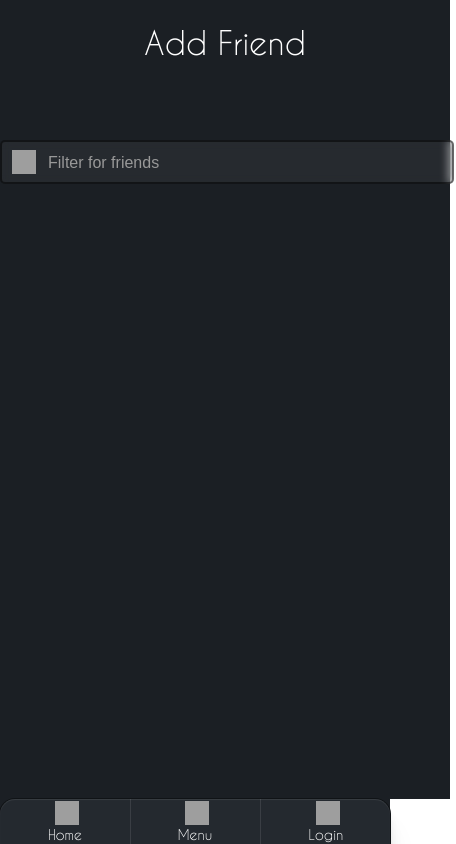
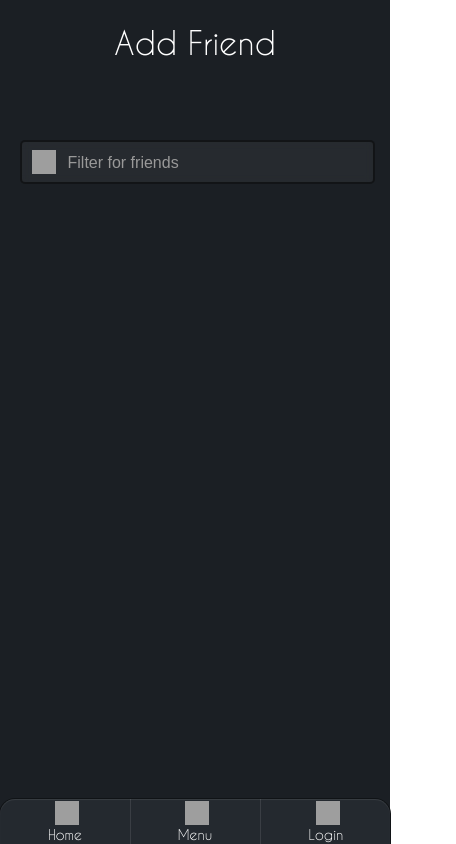
Before and after one commit to Loopie-games/EmilseBilseFrontend, a React (Create React App) app: page /user/addfriend in a window 390 px wide. Shown: the whole page, 456 px wide, since content can reach past the window. Built offline with nearby package versions, Linux system fonts and the light colour scheme; grey boxes are pictures that could not be loaded.

Commit message:
friendship and tiles updated for mobile

```diff
--- a/src/components/friendsPages/friends/friends.scss
+++ b/src/components/friendsPages/friends/friends.scss
@@ -9,7 +9,8 @@
     color: #fff;
     transition: height 0.2s ease-in-out;
     align-items: center;
-    overflow: hidden;
+    max-width: 450px;
+    width: 100%;
 
     .Friends-Wrapper {
         width: 100%;
--- a/src/pages/friendsPage/friendsPage.scss
+++ b/src/pages/friendsPage/friendsPage.scss
@@ -17,8 +17,16 @@
         display: flex;
         flex-direction: column;
         align-items: center;
-        max-width: 450px;
-        width: 450px;
+
+        @media screen and (min-width: 500px) {
+            width: 100% !important;
+            max-width: 100% !important;
+        }
+
+        @media screen and (max-width: 500px) {
+            width: 90% !important;
+        }
+
         height: 100%;
 
         .FriendsPage-Title {
@@ -36,9 +44,19 @@
         }
 
         .FriendsPage-Searchbar {
-            width: 100%;
             height: 40px;
-            margin-bottom: 40px;
+
+            @media screen and (max-width: 500px) {
+                margin-bottom: 20px !important;
+            }
+            @media screen and (min-width: 500px) {
+                margin-bottom: 40px !important;
+                max-width: 450px !important;
+
+            }
+
+            width: 100% !important;
+
 
             .FriendsPage-SearchbarContainer {
                 width: 100%;
@@ -60,14 +78,15 @@
                     padding-left: 10px;
                 }
 
-                .FriendsPage-SearchbarIcon:last-of-type{
+                .FriendsPage-SearchbarIcon:last-of-type {
                     display: flex;
                     justify-content: center;
                     align-items: center;
                     padding-right: 10px;
                     animation: fadeIn 0.2s ease-in-out;
                     cursor: pointer;
-                    img{
+
+                    img {
                         height: 16px;
                         width: 16px;
                     }
@@ -75,6 +94,7 @@
 
                 .FriendsPage-SearchbarInput {
                     flex: 1;
+
                     input {
                         width: 100%;
                         height: 100%;
@@ -100,12 +120,23 @@
         }
 
         .FriendsPage-FriendsContainer {
-            flex: 1;
-            width: calc( 100% - 4px );
+            flex-grow: 1 !important;
+            flex-basis: 0 !important;
             display: flex;
             flex-direction: column;
-            overflow: auto;
+            overflow-y: auto !important;
+            overflow-x: hidden !important;
+            padding: 4px;
             gap: 15px;
+            margin-bottom: 20px;
+
+            @media screen and (min-width: 500px) {
+                align-items: center;
+                width: 90% !important;
+            }
+            @media screen and (max-width: 500px) {
+                width: 100%;
+            }
         }
     }
 }
@@ -114,6 +145,7 @@
     from {
         opacity: 0;
     }
+
     to {
         opacity: 1;
     }
```
